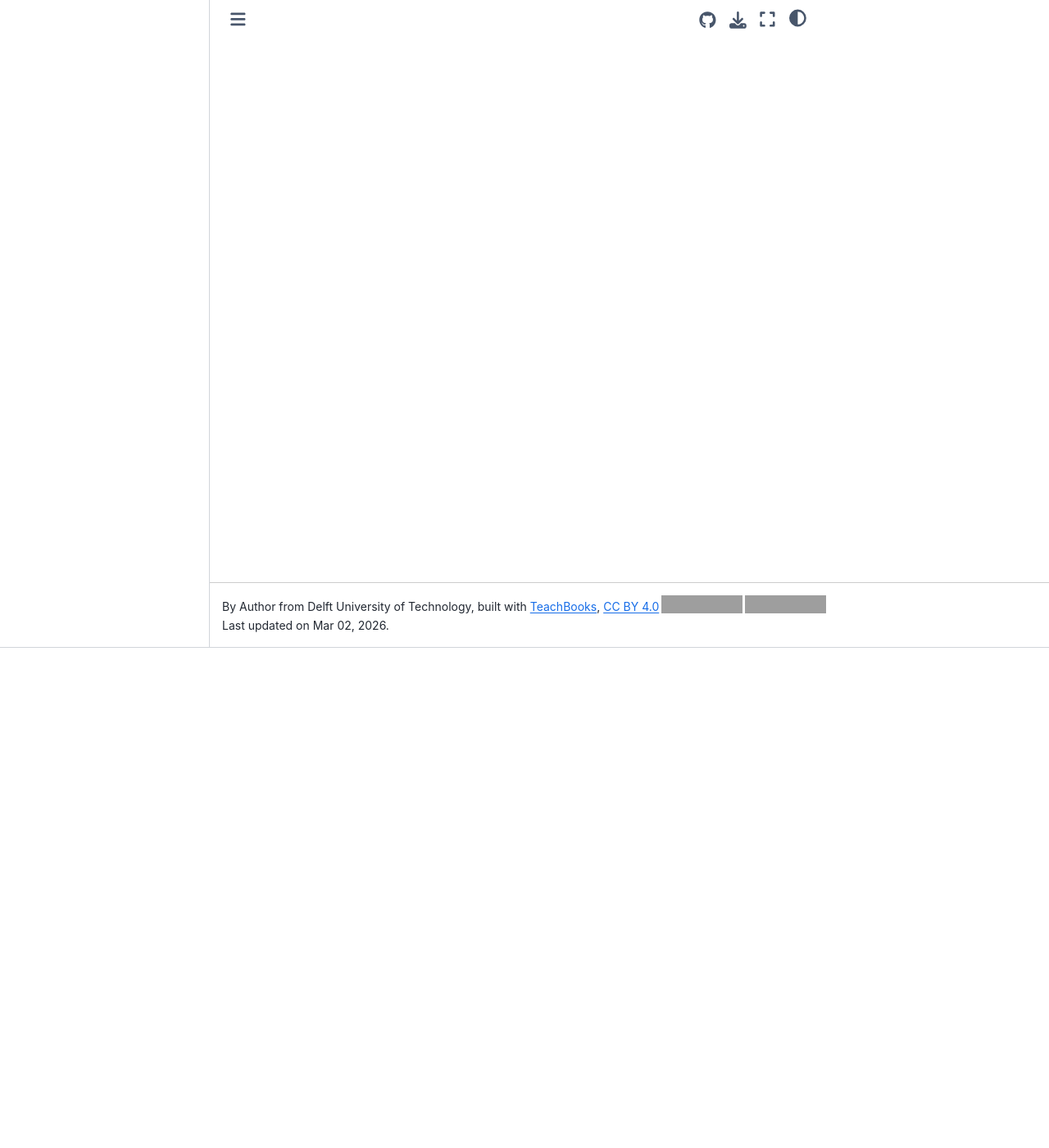
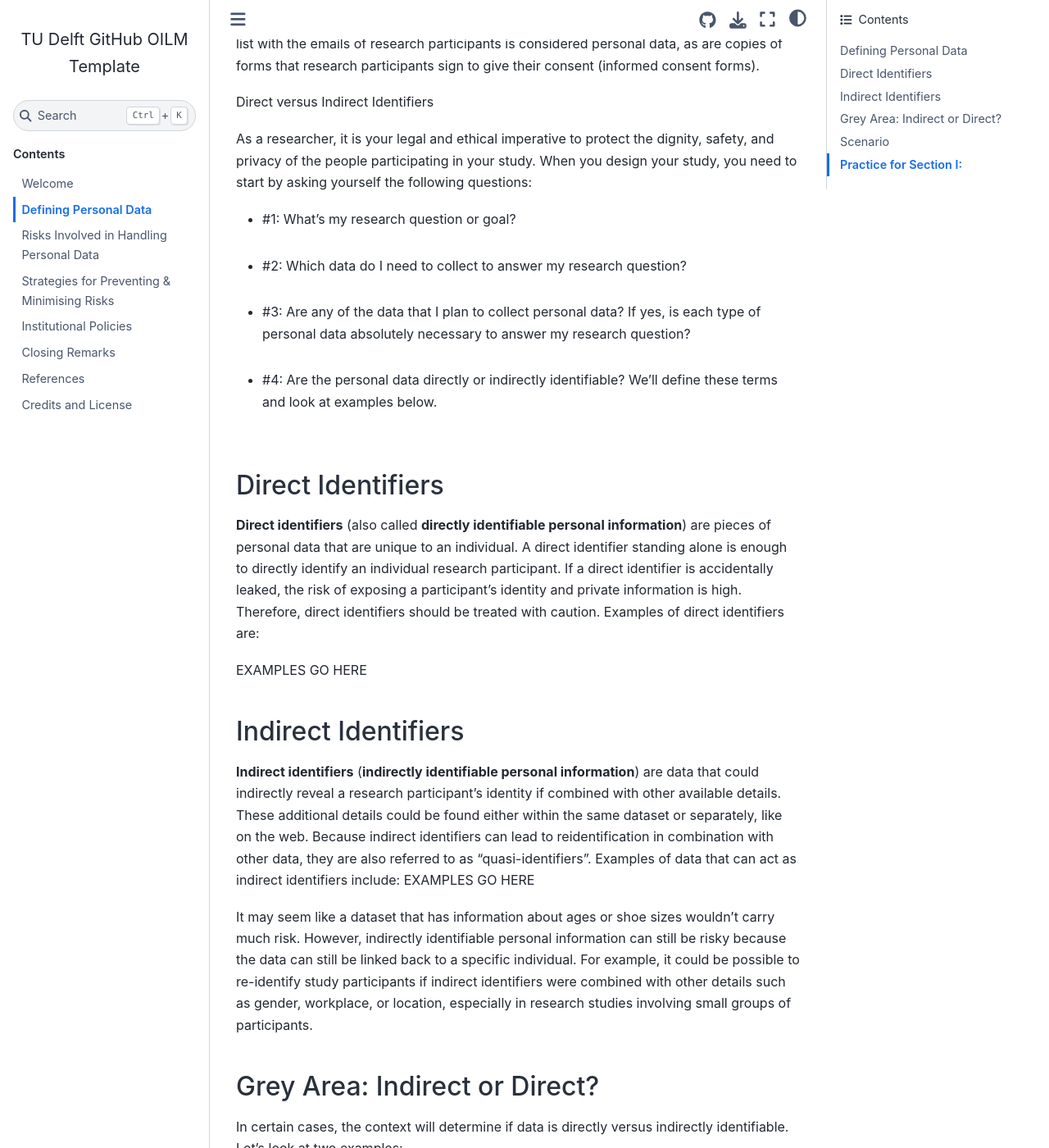
Before and after one commit to tu-delft-library/BSc_Research_Ethics_for_Personal_Data, a Jupyter Book: the page built from book/defining_personal_data.md, in a window 1280 px wide and 1400 px high, scrolled down 610 px. Shown: the whole window at 82% size. Built offline with Jupyter Book 1.0.4 settings and Sphinx 7.4.7 and the Sphinx Book theme 1.1.4, drawn with Linux system fonts in a browser that asks for light colours; comment, search, counter and statistics services are not loaded; some of the changed text lies outside the part shown; grey boxes are pictures that could not be loaded.

Commit message:
loaded text for section I

```diff
--- a/book/defining_personal_data.md
+++ b/book/defining_personal_data.md
@@ -1,2 +1,64 @@
 # Defining Personal Data
-content will go here
+
+## Defining Personal Data
+
+Researchers who collect personal data from people must adhere to the General Data Protection Regulation (**GDPR**), or *Algemene verordening gegevensbescherming* (*AVG*), which establishes legal guidelines for working with human research data within the European Union. We will not delve into the details of the GDPR in this mini-module, but the explanations and recommendations shared within these materials are in accordance with the law.
+<br>
+<center>
+  <div style="padding: 10px; background-color: #00BBC8; border-radius: 10px; display: inline-block; font-weight: bold; font-size: 16px; color: #000; position: relative;">
+    <span style="background-color: white; color: #00BBC8; border-radius: 50%; padding: 5px 10px; font-size: 15px; font-weight: bold; margin-right: 8px; display: inline-block;">?</span>
+    Personal data is defined as any information that can be traced back to a unique person.
+  </div>
+</center>
+<br>
+Let's enhance our understanding by looking at a variety of examples of personal data:
+
+EXAMPLES WITH IMAGES GO HERE!
+
+These pieces of information are personal data because they can be **directly** or**indirectly** traced back to a single person. Keep in mind that supporting documents or administrative artefacts used to organise a study can also contain personal data. For example, a contact list with the emails of research participants is considered personal data, as are copies of forms that research participants sign to give their consent (informed consent forms).
+
+Direct versus Indirect Identifiers
+
+As a researcher, it is your legal and ethical imperative to protect the dignity, safety, and privacy of the people participating in your study. When you design your study, you need to start by asking yourself the following questions:
+
+- #1: What's my research question or goal?
+<br>
+- #2: Which data do I need to collect to answer my research question?
+<br>
+- #3: Are any of the data that I plan to collect personal data? If yes, is each type of personal data absolutely necessary to answer my research question?
+<br>
+- #4: Are the personal data directly or indirectly identifiable? We'll define these terms and look at examples below.
+<br>
+
+## Direct Identifiers
+**Direct identifiers** (also called **directly identifiable personal information**) are pieces of personal data that are unique to an individual. A direct identifier standing alone is enough to directly identify an individual research participant. If a direct identifier is accidentally leaked, the risk of exposing a participant’s identity and private information is high. Therefore, direct identifiers should be treated with caution. Examples of direct identifiers are:
+
+EXAMPLES GO HERE
+
+## Indirect Identifiers
+**Indirect identifiers** (**indirectly identifiable personal information**) are data that could indirectly reveal a research participant's identity if combined with other available details. These additional details could be found either within the same dataset or separately, like on the web. Because indirect identifiers can lead to reidentification in combination with other data, they are also referred to as "quasi-identifiers”. Examples of data that can act as indirect identifiers include:
+EXAMPLES GO HERE
+
+It may seem like a dataset that has information about ages or shoe sizes wouldn't carry much risk. However, indirectly identifiable personal information can still be risky because the data can still be linked back to a specific individual. For example, it could be possible to re-identify study participants if indirect identifiers were combined with other details such as gender, workplace, or location, especially in research studies involving small groups of participants.
+
+## Grey Area: Indirect or Direct?
+
+In certain cases, the context will determine if data is directly versus indirectly identifiable. Let's look at two examples:
+
+- **Example #1:** Broad information about geolocations (e.g. participants’ temporary locations such as a city, neighborhood, or campus) can act as indirect identifiers in combination with other data points. However, in some cases coordinates pinpoint a research participant's home address or specifically track a person's regular movements. In such situations, the geolocation standing alone could potentially be enough to directly reidentify a participant, so the geolocation data would be considered directly identifiable personal information.
+
+
+
+- **Example #2:** General information about gender or height can act as indirectly identifiable personal information: it might pinpoint an individual person when combined with other pieces of data such as age or workplace. And if the sample size is small enough, sometimes these details become much more directly identifiable. Imagine: all the employees of a small company take a survey about their satisfaction with changes implemented by their manager. The survey also asks them to indicate their gender. There is only one male staff member, so in this context, gender standing alone makes it possible to pinpoint his survey responses.
+
+
+! Most importantly, whether the data is directly or indirectly identifiable, you must implement measures to protect people's personal information: **all personal data must be processed and stored with care**.
+
+
+
+## Scenario
+
+This video gives an example of a researcher who is delving into ethical questions as she plans and designs a study.
+INSERT VIDEO LINK
+
+## Practice for Section I:
```
